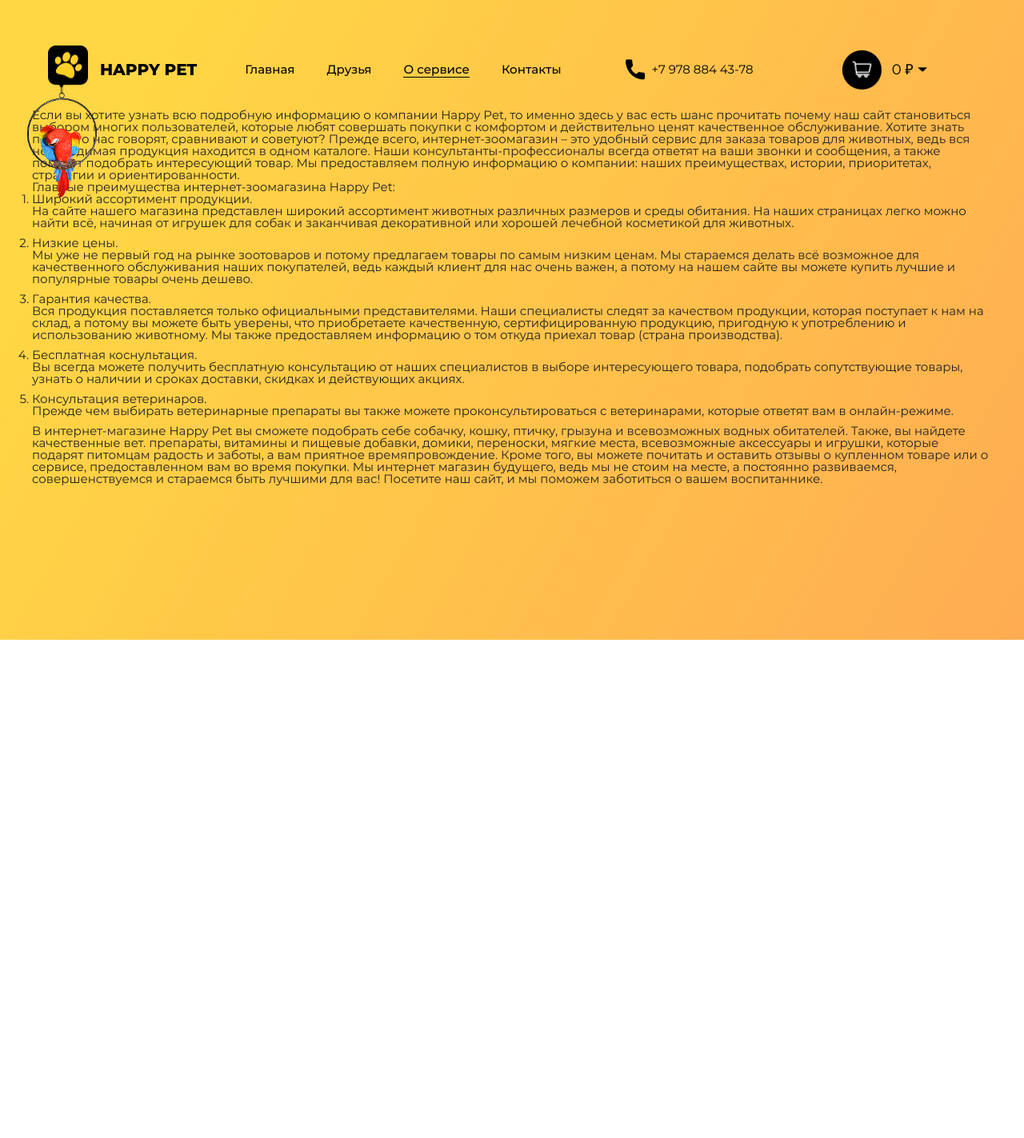
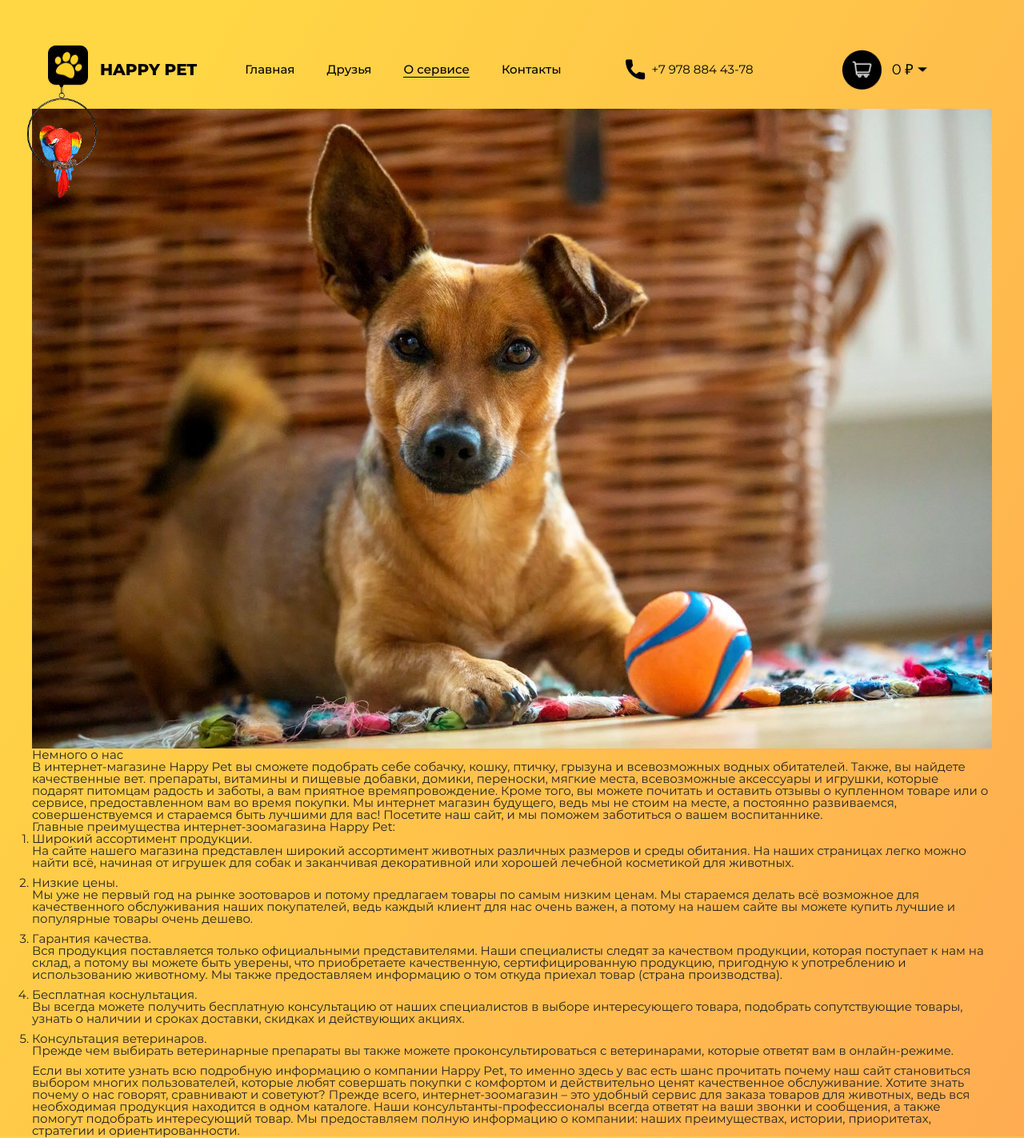
Before and after one commit to slavaMalenko/happy-pet-react, a React (Create React App) app: page /service in a window 1280 px wide. Shown: the whole page at 80% size. Before the commit the page ends 800 px from the top, so only its background shows below. Built offline with nearby package versions, Linux system fonts and the light colour scheme.

Commit message:
working with About us classes, changing the structure

```diff
--- a/src/pages/AboutUs.jsx
+++ b/src/pages/AboutUs.jsx
@@ -1,14 +1,24 @@
 import React from 'react';
+import aboutImg from '../assets/img/about.jpg'
 
 function AboutUs() {
     return (
         <div>
-            <p>Если вы хотите узнать всю подробную информацию о компании Happy Pet, то именно здесь у вас есть шанс прочитать почему наш сайт становиться выбором
-                многих пользователей, которые любят совершать покупки с комфортом и действительно ценят качественное обслуживание. Хотите знать почему о нас говорят,
-                сравнивают и советуют? Прежде всего, интернет-зоомагазин – это удобный сервис для заказа товаров для животных, ведь вся необходимая продукция находится
-                в одном каталоге. Наши консультанты-профессионалы всегда ответят на ваши звонки и сообщения, а также помогут подобрать интересующий товар. Мы
-                предоставляем полную информацию о компании: наших преимуществах, истории, приоритетах, стратегии и ориентированности.
-            </p>
+            <div className='about'>
+                <img className='about__img' src={aboutImg} />
+
+                <div className='about__info'>
+                    <h1 className='about__info-title'>Немного о нас</h1>
+                    <p className='about__info-description'>
+                        В интернет-магазине Happy Pet вы сможете подобрать себе собачку, кошку, птичку, грызуна и всевозможных водных обитателей.
+                        Также, вы найдете качественные вет. препараты, витамины и пищевые добавки, домики, переноски, мягкие места, всевозможные
+                        аксессуары и игрушки, которые подарят питомцам радость и заботы, а вам приятное времяпровождение. Кроме того, вы можете
+                        почитать и оставить отзывы о купленном товаре или о сервисе, предоставленном вам во время покупки. Мы интернет магазин
+                        будущего, ведь мы не стоим на месте, а постоянно развиваемся, совершенствуемся и стараемся быть лучшими для вас! Посетите
+                        наш сайт, и мы поможем заботиться о вашем воспитаннике.
+                    </p>
+                </div>
+            </div>
 
             <h2>Главные преимущества интернет-зоомагазина Happy Pet:</h2>
 
@@ -56,12 +66,11 @@ function AboutUs() {
             </ul>
 
             <p>
-                В интернет-магазине Happy Pet вы сможете подобрать себе собачку, кошку, птичку, грызуна и всевозможных водных обитателей.
-                Также, вы найдете качественные вет. препараты, витамины и пищевые добавки, домики, переноски, мягкие места, всевозможные
-                аксессуары и игрушки, которые подарят питомцам радость и заботы, а вам приятное времяпровождение. Кроме того, вы можете
-                почитать и оставить отзывы о купленном товаре или о сервисе, предоставленном вам во время покупки. Мы интернет магазин
-                будущего, ведь мы не стоим на месте, а постоянно развиваемся, совершенствуемся и стараемся быть лучшими для вас! Посетите
-                наш сайт, и мы поможем заботиться о вашем воспитаннике.
+                Если вы хотите узнать всю подробную информацию о компании Happy Pet, то именно здесь у вас есть шанс прочитать почему наш сайт становиться выбором
+                многих пользователей, которые любят совершать покупки с комфортом и действительно ценят качественное обслуживание. Хотите знать почему о нас говорят,
+                сравнивают и советуют? Прежде всего, интернет-зоомагазин – это удобный сервис для заказа товаров для животных, ведь вся необходимая продукция находится
+                в одном каталоге. Наши консультанты-профессионалы всегда ответят на ваши звонки и сообщения, а также помогут подобрать интересующий товар. Мы
+                предоставляем полную информацию о компании: наших преимуществах, истории, приоритетах, стратегии и ориентированности.
             </p>
         </div>
     )
```
Also changed, not shown: src/assets/img/about.jpg (added).
